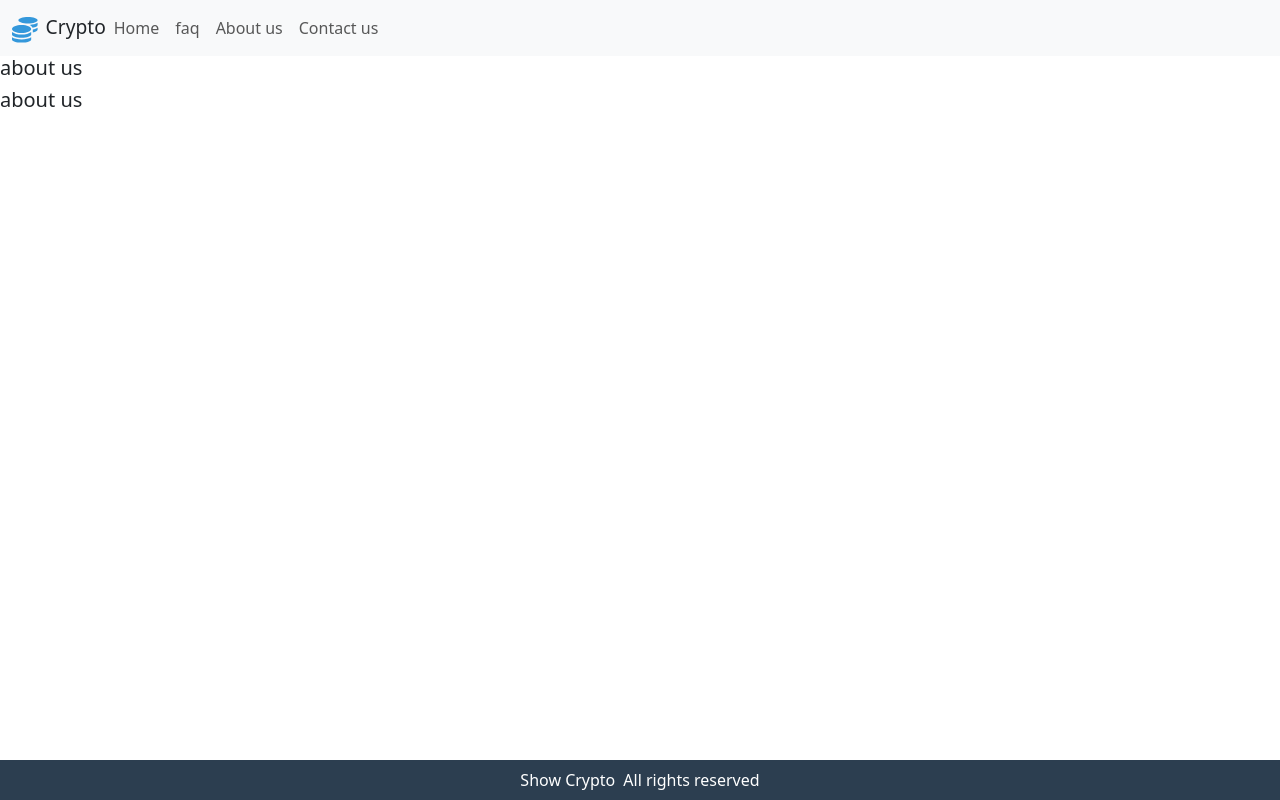
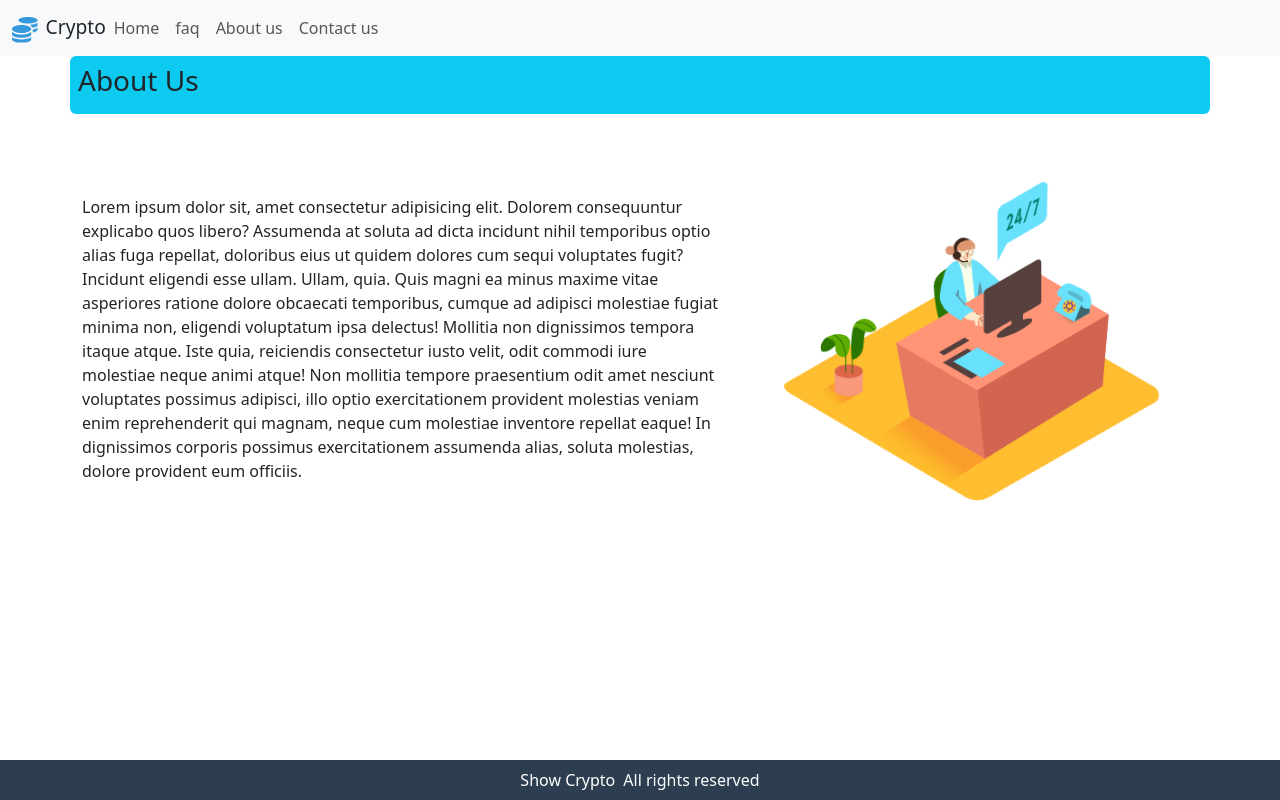
Before and after one commit to rouhollahasadi/asadi-crypto, a React (Create React App) app: page /about-us in a window 1280 px wide. Built offline with nearby package versions, Linux system fonts and the light colour scheme.

Commit message:
add Content to About page

```diff
--- a/src/pages/AboutUs.page.jsx
+++ b/src/pages/AboutUs.page.jsx
@@ -1,10 +1,21 @@
 import React from 'react';
-
+import Aboutimg from '../assets/images/about.png';
 const AboutUsPage = () => {
     return (
-        <div>
-            <h5>about us</h5>
-            <h5>about us</h5>
+        <div className="container">
+            <div className="row">
+                <div className="col-12 bg-info p-2 rounded">
+                    <h3>About Us</h3>
+                </div>
+            </div>
+            <div className="row align-items-center">
+                <div className="col-md-7 ">
+                    Lorem ipsum dolor sit, amet consectetur adipisicing elit. Dolorem consequuntur explicabo quos libero? Assumenda at soluta ad dicta incidunt nihil temporibus optio alias fuga repellat, doloribus eius ut quidem dolores cum sequi voluptates fugit? Incidunt eligendi esse ullam. Ullam, quia. Quis magni ea minus maxime vitae asperiores ratione dolore obcaecati temporibus, cumque ad adipisci molestiae fugiat minima non, eligendi voluptatum ipsa delectus! Mollitia non dignissimos tempora itaque atque. Iste quia, reiciendis consectetur iusto velit, odit commodi iure molestiae neque animi atque! Non mollitia tempore praesentium odit amet nesciunt voluptates possimus adipisci, illo optio exercitationem provident molestias veniam enim reprehenderit qui magnam, neque cum molestiae inventore repellat eaque! In dignissimos corporis possimus exercitationem assumenda alias, soluta molestias, dolore provident eum officiis.
+                </div>
+                <div className="col-md-5 text-center">
+                    <img src={Aboutimg} alt="About-image" className="img-fluid about-img" />
+                </div>
+            </div>
         </div>
     );
 };
```
Also changed, not shown: src/assets/images/about.png (added).
